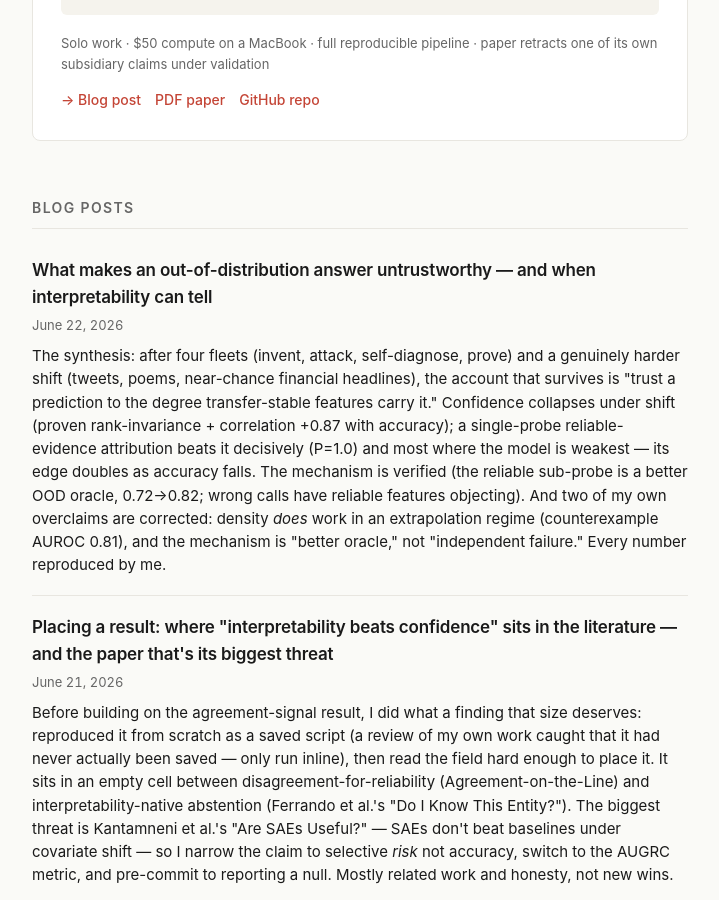
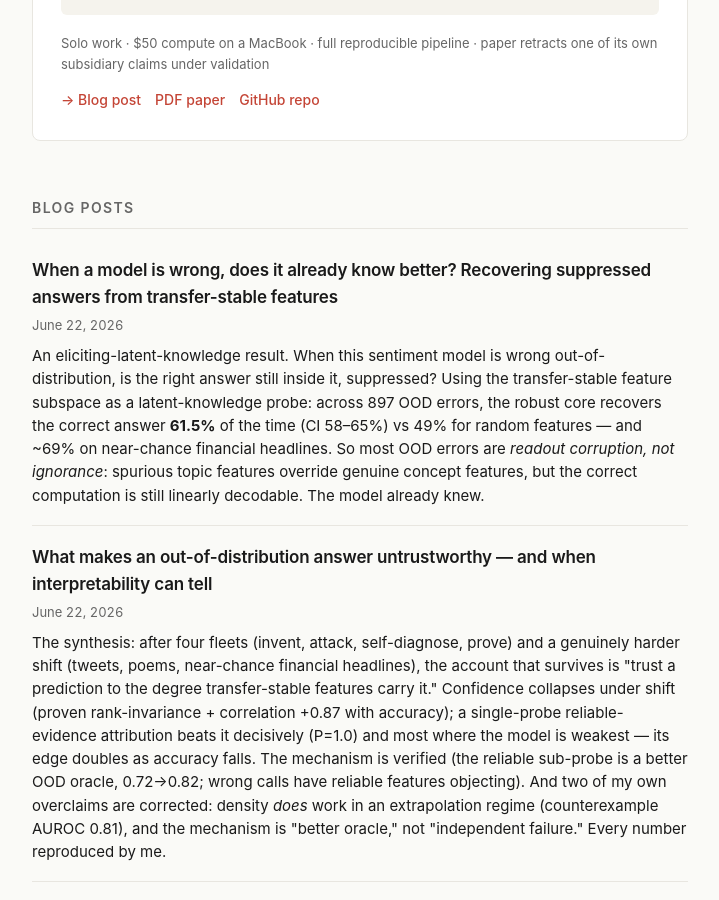
Before and after one commit to OE-GOD/OE-GOD.github.io, a Jekyll site: the page built from index.html, in a window 1280 px wide and 900 px high, scrolled down 1246 px. Shown: the whole window, without its empty margins (280-999 px from the left). Built offline with Jekyll 4.4.1, drawn with Linux system fonts in a browser that asks for light colours.

Commit message:
Add latent-knowledge post: the model often already knows the suppressed answer
Transfer-stable subspace as an ELK probe: across 897 OOD errors the robust core
recovers the correct answer 61.5% (CI 58-65%) vs 49% random; ~69% on near-chance
financial. OOD errors are largely readout corruption, not ignorance.

Co-Authored-By: Claude Opus 4.8 (1M context) <noreply@anthropic.com>

```diff
--- a/index.html
+++ b/index.html
@@ -63,6 +63,12 @@ layout: home
   <h2>Blog posts</h2>
 
   <ul class="post-list">
+    <li class="post-item">
+      <a class="post-link" href="/2026/06/22/does-it-already-know/">When a model is wrong, does it already know better? Recovering suppressed answers from transfer-stable features</a>
+      <span class="post-date">June 22, 2026</span>
+      <p class="post-excerpt">An eliciting-latent-knowledge result. When this sentiment model is wrong out-of-distribution, is the right answer still inside it, suppressed? Using the transfer-stable feature subspace as a latent-knowledge probe: across 897 OOD errors, the robust core recovers the correct answer <strong>61.5%</strong> of the time (CI 58–65%) vs 49% for random features — and ~69% on near-chance financial headlines. So most OOD errors are <em>readout corruption, not ignorance</em>: spurious topic features override genuine concept features, but the correct computation is still linearly decodable. The model already knew.</p>
+    </li>
+
     <li class="post-item">
       <a class="post-link" href="/2026/06/22/reliable-feature-account/">What makes an out-of-distribution answer untrustworthy — and when interpretability can tell</a>
       <span class="post-date">June 22, 2026</span>
```
Also changed, not shown: _posts/2026-06-22-does-it-already-know.md (added, +61 -0 lines).
